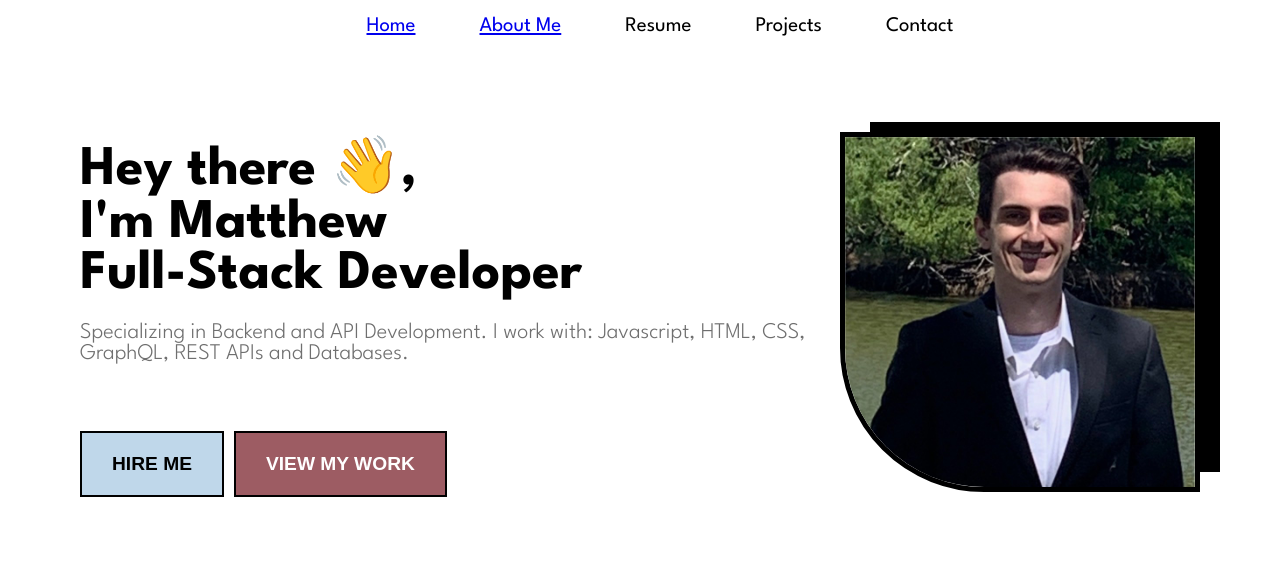
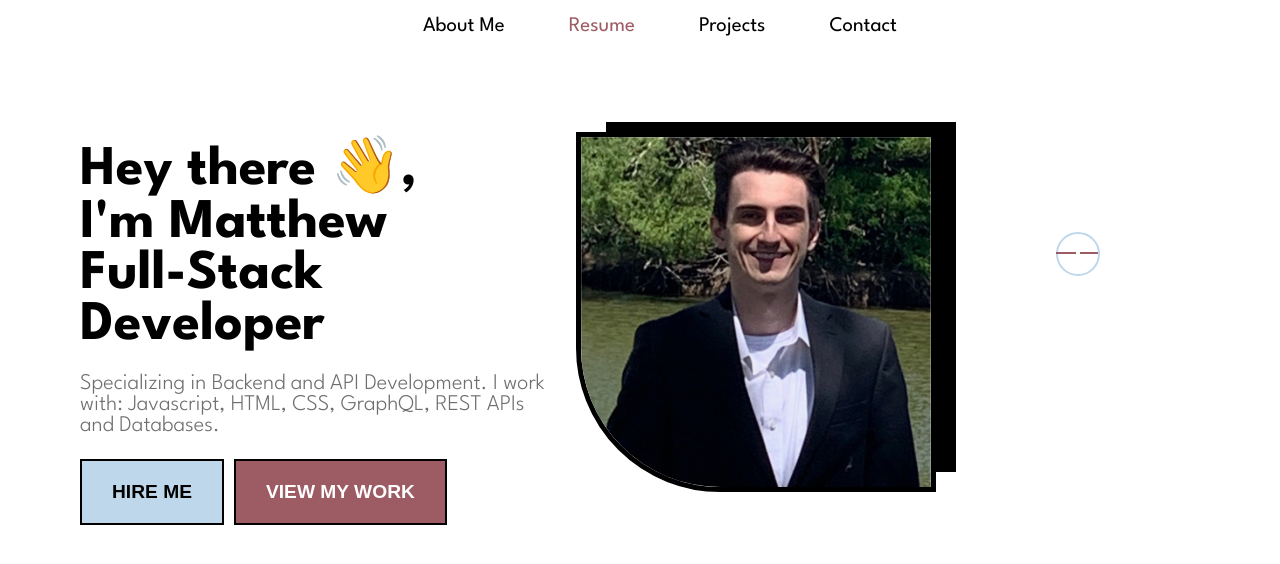
Before and after one commit to mberti13/mberti-portfolio, a React (Create React App) app: page / in a window 1280 px wide. Shown: the top 564 px of the page. Built offline with nearby package versions, Linux system fonts and the light colour scheme.

Commit message:
Revert "added styling to about"
This reverts commit e0034afe929950488d046218af9d037a2331faf1.

reverted to about stylings

```diff
--- a/src/components/Header.jsx
+++ b/src/components/Header.jsx
@@ -1,7 +1,6 @@
 import React from "react";
 
 import Headshot from "../assets/linkedin.jpg";
-import About from "./About";
 
 const Header = () => {
   return (
@@ -22,11 +21,11 @@ const Header = () => {
         <img src={Headshot} alt="Matthew Berti" className="headshot-img" width={350}/>
         <div className="img-bg"></div>
       </figure>
-      {/* <div className="container-border">
+      <div className="container-border">
                 <div className="lines">
                     <div className="circle"></div>
                 </div>
-            </div> */}
+            </div>
     </div>
   );
 };
--- a/src/components/Nav.jsx
+++ b/src/components/Nav.jsx
@@ -1,14 +1,14 @@
 import React from 'react'
-
-import { Link } from 'react-router-dom';
 
 const Nav = () => {
   return (
     <nav className='sticky-nav'>
         <ul>
-          <li><Link to={"/"}>Home</Link></li>
-            <li><Link to={"/about"}>About Me</Link></li>
-            <li className='resume-link'><a href="https://docs.google.com/document/d/1x1TdlubHrWFR0pQXBxFbFX2pLXvMj8u7pe4RPQKmK1s/edit?usp=sharing"></a>Resume</li>
+            <li className='nav-container'>About Me</li>
+            <li className='resume-nav nav-list-item'
+            href='/'
+
+            >Resume</li>
             <li>Projects</li>
             <li>Contact</li>
         </ul>
--- a/src/index.css
+++ b/src/index.css
@@ -218,12 +218,6 @@ figure{
 .cubespinner .face6{
     transform: rotateX(-90deg) translateZ(50px);
 }
-Link{
-    color: black;
-}
-Link:visited{
-    color: black;
-}
 @keyframes spincube{
     from,
     to{
```
